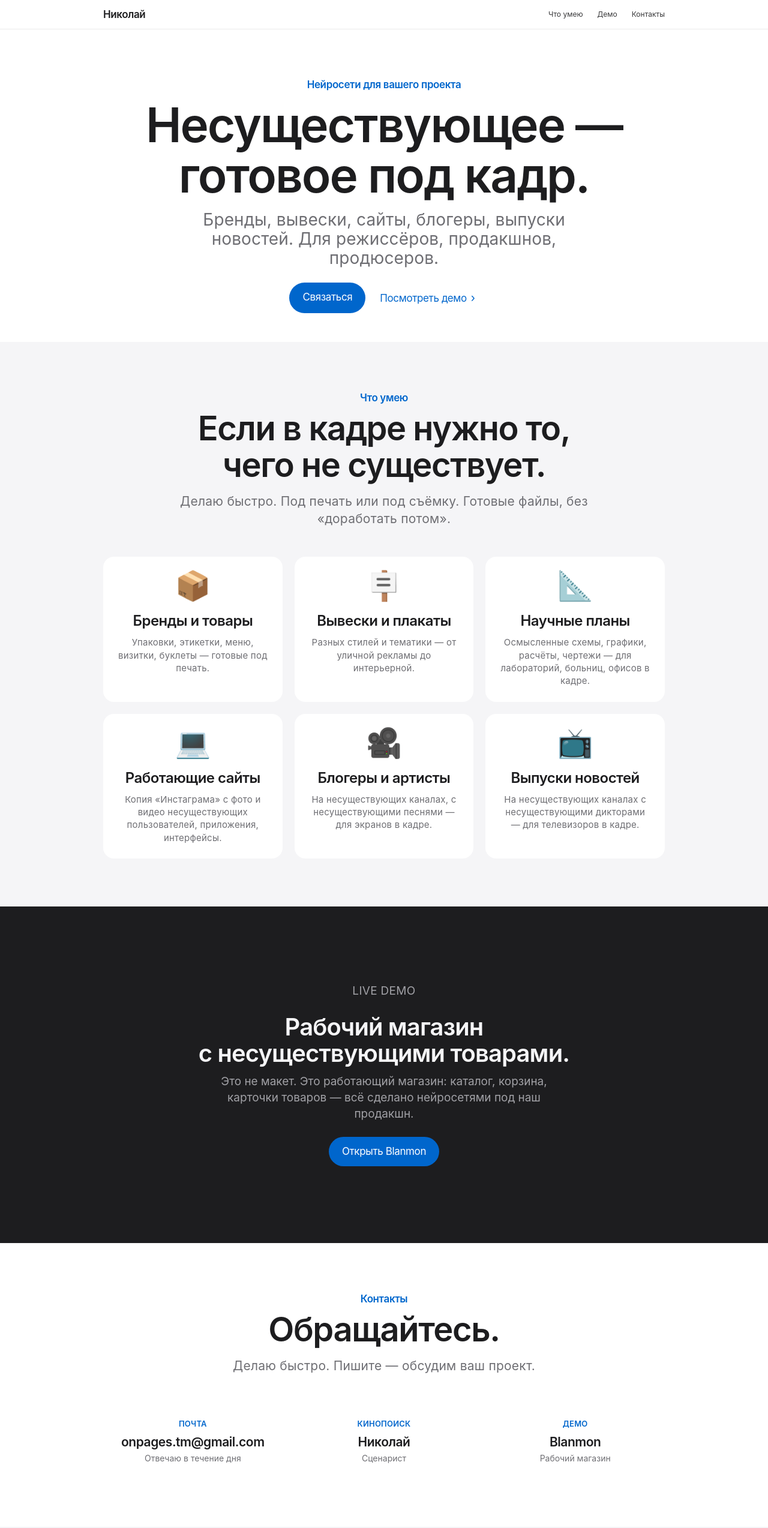
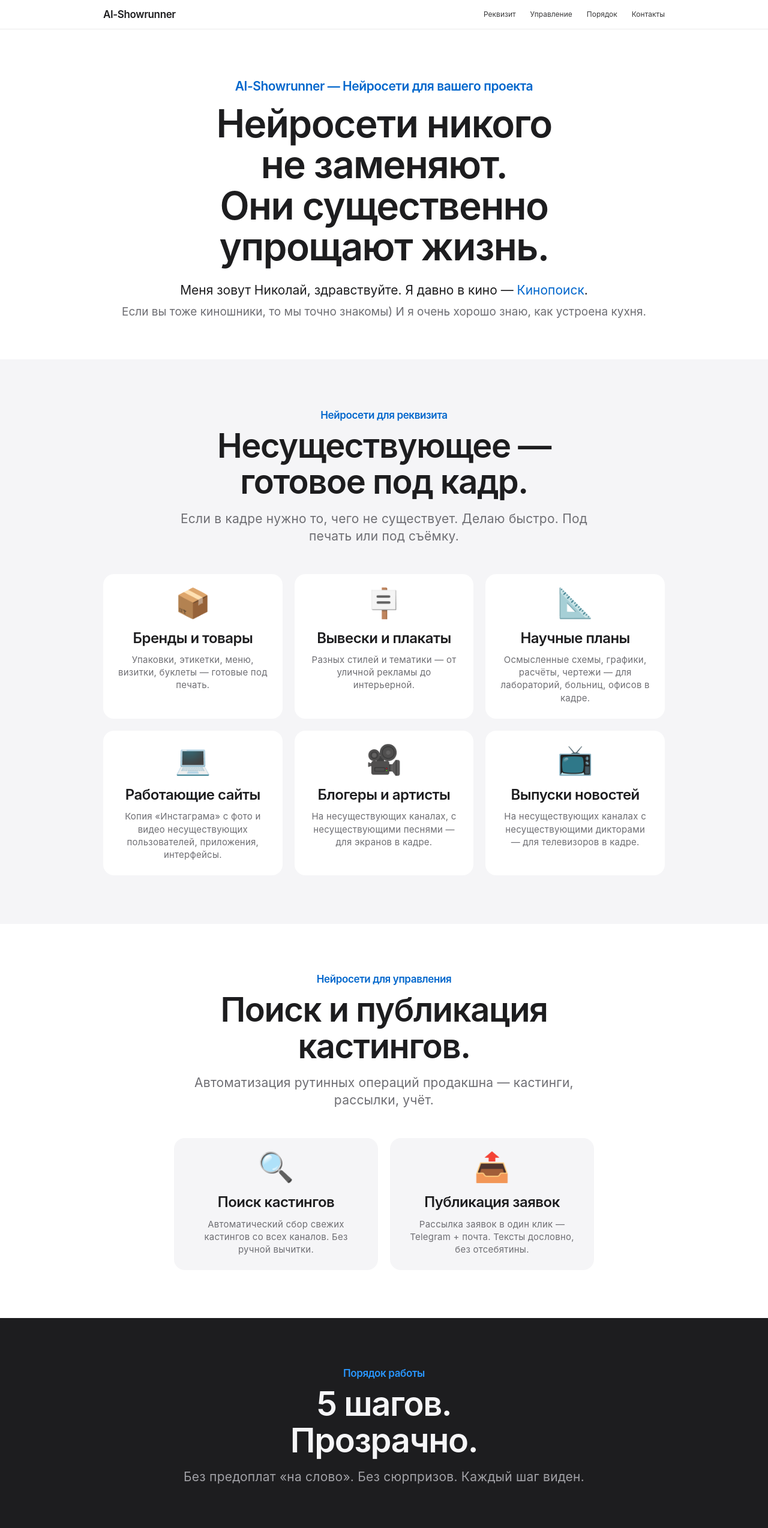
Before and after one commit to Onpages/ai-showrunner-demo, a plain HTML site: page index.html in a window 1280 px wide. Shown: the top 2547 px of the page at 60% size. Drawn offline with Linux system fonts and the light colour scheme.

Commit message:
Лендинг v3 по структуре Коли: AI-Showrunner, 2 секции (реквизит + управление), порядок 5 шагов, призыв, 2 постскриптума — 21.11.2026

```diff
--- a/index.html
+++ b/index.html
@@ -3,34 +3,28 @@
 <head>
 <meta charset="UTF-8">
 <meta name="viewport" content="width=device-width, initial-scale=1.0">
-<title>Нейросети для вашего проекта — Николай</title>
-<meta name="description" content="Несуществующие бренды, вывески, сайты, блогеры, выпуски новостей — готовые под кадр. Для режиссёров, продакшнов, продюсеров.">
+<title>AI-Showrunner — Нейросети для вашего проекта</title>
+<meta name="description" content="Нейросети для кино: реквизит, сайты, вывески, блогеры + управление кастингами. Николай, сценарист.">
 <style>
   /* === Apple Design System === */
   *, *::before, *::after { margin: 0; padding: 0; box-sizing: border-box; }
 
   :root {
-    /* Surface */
     --canvas: #ffffff;
     --canvas-parchment: #f5f5f7;
     --surface-pearl: #fafafc;
     --surface-tile-dark: #1d1d1f;
 
-    /* Text */
     --ink: #1d1d1f;
     --body: #1d1d1f;
     --body-sub: #6e6e73;
     --body-on-dark: #f5f5f7;
     --body-on-dark-sub: #a1a1a6;
 
-    /* Brand */
     --action-blue: #0066cc;
     --action-blue-hover: #0077ed;
-    --action-blue-pressed: #006edb;
-    --focus-blue: #0071e3;
     --sky-link-blue: #2997ff;
 
-    /* Spacing (8px base) */
     --s-xxs: 4px;
     --s-xs: 8px;
     --s-sm: 12px;
@@ -40,7 +34,6 @@
     --s-xxl: 48px;
     --s-section: 80px;
 
-    /* Typography */
     --font-display: -apple-system, BlinkMacSystemFont, "SF Pro Display", "SF Pro Text", "Helvetica Neue", Helvetica, Arial, sans-serif;
     --font-text: -apple-system, BlinkMacSystemFont, "SF Pro Text", "Helvetica Neue", Helvetica, Arial, sans-serif;
   }
@@ -56,88 +49,40 @@
     font-weight: 400;
   }
 
-  .container {
-    max-width: 980px;
-    margin: 0 auto;
-    padding: 0 22px;
-  }
+  .container { max-width: 980px; margin: 0 auto; padding: 0 22px; }
 
-  /* === NAV (frosted, как Apple nav) === */
+  /* === NAV === */
   nav {
-    position: sticky;
-    top: 0;
-    z-index: 100;
+    position: sticky; top: 0; z-index: 100;
     background: rgba(255, 255, 255, 0.72);
     backdrop-filter: saturate(180%) blur(20px);
     -webkit-backdrop-filter: saturate(180%) blur(20px);
     border-bottom: 1px solid rgba(0, 0, 0, 0.08);
   }
-  nav .container {
-    display: flex;
-    align-items: center;
-    justify-content: space-between;
-    height: 48px;
-  }
-  nav .brand {
-    font-size: 17px;
-    font-weight: 600;
-    letter-spacing: -0.022em;
-    color: var(--ink);
-    text-decoration: none;
-  }
-  nav .nav-links {
-    display: flex;
-    gap: 24px;
-    align-items: center;
-  }
-  nav .nav-link {
-    font-size: 12px;
-    font-weight: 400;
-    color: var(--ink);
-    text-decoration: none;
-    opacity: 0.88;
-    transition: opacity 0.15s;
-  }
+  nav .container { display: flex; align-items: center; justify-content: space-between; height: 48px; }
+  nav .brand { font-size: 17px; font-weight: 600; letter-spacing: -0.022em; color: var(--ink); text-decoration: none; }
+  nav .nav-links { display: flex; gap: 24px; align-items: center; }
+  nav .nav-link { font-size: 12px; color: var(--ink); text-decoration: none; opacity: 0.88; transition: opacity 0.15s; }
   nav .nav-link:hover { opacity: 1; }
 
-  /* === HERO (Apple product tile — centered, airy) === */
-  .hero {
-    padding: var(--s-section) 0 var(--s-xxl);
-    text-align: center;
-    background: var(--canvas);
-  }
-  .hero-eyebrow {
-    font-size: 17px;
-    font-weight: 600;
-    color: var(--action-blue);
-    margin-bottom: var(--s-sm);
-    letter-spacing: -0.022em;
-  }
+  /* === HERO === */
+  .hero { padding: var(--s-section) 0 var(--s-xxl); text-align: center; background: var(--canvas); }
+  .hero-eyebrow { font-size: 21px; font-weight: 600; color: var(--action-blue); margin-bottom: var(--s-sm); letter-spacing: -0.022em; }
   .hero h1 {
     font-family: var(--font-display);
-    font-size: 80px;
+    font-size: 64px;
     font-weight: 600;
     letter-spacing: -0.025em;
-    line-height: 1.05;
+    line-height: 1.07;
     color: var(--ink);
-    margin-bottom: var(--s-md);
+    margin-bottom: var(--s-lg);
   }
-  .hero-sub {
-    font-size: 28px;
-    font-weight: 400;
-    line-height: 1.14;
-    letter-spacing: 0.004em;
-    color: var(--body-sub);
-    max-width: 700px;
-    margin: 0 auto var(--s-lg);
-  }
-  .hero-actions {
-    display: flex;
-    gap: 18px;
-    justify-content: center;
-    flex-wrap: wrap;
-    margin-top: var(--s-lg);
-  }
+  .hero-greeting { font-size: 21px; font-weight: 400; color: var(--ink); margin-bottom: var(--s-xs); line-height: 1.38; }
+  .hero-greeting a { color: var(--action-blue); text-decoration: none; }
+  .hero-greeting a:hover { text-decoration: underline; }
+  .hero-bridge { font-size: 19px; font-weight: 400; color: var(--body-sub); margin-bottom: var(--s-md); line-height: 1.42; }
+  .hero-thesis { font-size: 24px; font-weight: 600; color: var(--ink); max-width: 680px; margin: var(--s-lg) auto 0; line-height: 1.3; letter-spacing: -0.012em; }
+  .hero-actions { display: flex; gap: 18px; justify-content: center; flex-wrap: wrap; margin-top: var(--s-xl); }
 
   /* === BUTTONS === */
   .btn {
@@ -152,50 +97,19 @@
     letter-spacing: -0.022em;
   }
   .btn:active { transform: scale(0.95); }
+  .btn-primary { background: var(--action-blue); color: var(--canvas); }
+  .btn-primary:hover { background: var(--action-blue-hover); }
+  .btn-link { color: var(--action-blue); background: transparent; padding: 12px 6px; }
+  .btn-link:hover { text-decoration: underline; }
+  .btn-link::after { content: " ›"; font-size: 1.1em; margin-left: 2px; }
 
-  .btn-primary {
-    background: var(--action-blue);
-    color: var(--canvas);
-  }
-  .btn-primary:hover { background: var(--action-blue-hover); }
+  /* === SECTION === */
+  section.tile { padding: var(--s-section) 0; border-top: 1px solid var(--canvas-parchment); }
+  section.tile.dark { background: var(--surface-tile-dark); color: var(--body-on-dark); border-top: none; }
+  section.tile.parchment { background: var(--canvas-parchment); }
 
-  .btn-link {
-    color: var(--action-blue);
-    background: transparent;
-    padding: 12px 6px;
-  }
-  .btn-link:hover { text-decoration: underline; }
-  .btn-link::after {
-    content: " ›";
-    font-size: 1.1em;
-    margin-left: 2px;
-  }
-
-  /* === SECTION BASE === */
-  section.tile {
-    padding: var(--s-section) 0;
-    border-top: 1px solid var(--canvas-parchment);
-  }
-  section.tile.dark {
-    background: var(--surface-tile-dark);
-    color: var(--body-on-dark);
-    border-top: none;
-  }
-  section.tile.parchment {
-    background: var(--canvas-parchment);
-  }
-
-  .section-head {
-    text-align: center;
-    margin-bottom: var(--s-xxl);
-  }
-  .section-eyebrow {
-    font-size: 17px;
-    font-weight: 600;
-    color: var(--action-blue);
-    margin-bottom: var(--s-xs);
-    letter-spacing: -0.022em;
-  }
+  .section-head { text-align: center; margin-bottom: var(--s-xxl); }
+  .section-eyebrow { font-size: 17px; font-weight: 600; color: var(--action-blue); margin-bottom: var(--s-xs); letter-spacing: -0.022em; }
   section.tile.dark .section-eyebrow { color: var(--sky-link-blue); }
   .section-title {
     font-family: var(--font-display);
@@ -208,17 +122,14 @@
   }
   section.tile.dark .section-title { color: var(--body-on-dark); }
   .section-sub {
-    font-size: 21px;
-    font-weight: 400;
-    line-height: 1.38;
+    font-size: 21px; font-weight: 400; line-height: 1.38;
     color: var(--body-sub);
-    max-width: 700px;
-    margin: 0 auto;
+    max-width: 700px; margin: 0 auto;
     letter-spacing: 0.011em;
   }
   section.tile.dark .section-sub { color: var(--body-on-dark-sub); }
 
-  /* === CARDS GRID (Apple accessories grid) === */
+  /* === CARDS GRID === */
   .grid {
     display: grid;
     grid-template-columns: repeat(3, 1fr);
@@ -232,17 +143,9 @@
     text-align: center;
     transition: transform 0.2s ease;
   }
-  section.tile.parchment .card {
-    background: var(--canvas);
-  }
-  .card:hover {
-    transform: translateY(-2px);
-  }
-  .card-emoji {
-    font-size: 48px;
-    line-height: 1;
-    margin-bottom: var(--s-md);
-  }
+  section.tile.parchment .card { background: var(--canvas); }
+  .card:hover { transform: translateY(-2px); }
+  .card-emoji { font-size: 48px; line-height: 1; margin-bottom: var(--s-md); }
   .card h3 {
     font-family: var(--font-display);
     font-size: 24px;
@@ -259,80 +162,71 @@
     letter-spacing: 0.016em;
   }
 
-  /* === DEMO CARD (full-width highlight) === */
-  .demo-card {
-    max-width: 700px;
-    margin: 0 auto;
-    text-align: center;
-    padding: var(--s-xxl) var(--s-lg);
+  /* === ORDER PIPELINE === */
+  .pipeline { margin-top: var(--s-xl); max-width: 700px; margin-left: auto; margin-right: auto; }
+  .step {
+    display: flex;
+    gap: var(--s-lg);
+    padding: var(--s-lg) 0;
+    border-bottom: 1px solid var(--canvas-parchment);
+    align-items: flex-start;
   }
-  .demo-eyebrow {
-    font-size: 14px;
-    font-weight: 600;
-    color: var(--action-blue);
-    margin-bottom: var(--s-xs);
-    letter-spacing: 0.016em;
-    text-transform: uppercase;
+  .step:last-child { border-bottom: none; }
+  .step-num {
+    flex-shrink: 0;
+    width: 36px; height: 36px;
+    border-radius: 50%;
+    background: var(--action-blue);
+    color: var(--canvas);
+    display: flex; align-items: center; justify-content: center;
+    font-weight: 600; font-size: 17px;
+    letter-spacing: -0.022em;
   }
-  .demo-card h3 {
+  .step-body { flex: 1; padding-top: 4px; }
+  .step-body .step-title { font-size: 19px; font-weight: 600; color: var(--ink); margin-bottom: 4px; letter-spacing: -0.022em; }
+  .step-body .step-desc { font-size: 15px; color: var(--body-sub); line-height: 1.42; }
+
+  /* === CTA === */
+  .cta-card {
+    max-width: 700px; margin: 0 auto;
+    text-align: center; padding: var(--s-xxl) var(--s-lg);
+  }
+  .cta-card h3 {
     font-family: var(--font-display);
-    font-size: 40px;
-    font-weight: 600;
+    font-size: 40px; font-weight: 600;
     letter-spacing: -0.022em;
     color: var(--ink);
     margin-bottom: var(--s-sm);
     line-height: 1.1;
   }
-  section.tile.dark .demo-card h3 { color: var(--body-on-dark); }
-  .demo-card p {
-    font-size: 19px;
-    font-weight: 400;
-    line-height: 1.42;
+  .cta-card p {
+    font-size: 19px; font-weight: 400; line-height: 1.42;
     color: var(--body-sub);
     margin-bottom: var(--s-lg);
-    max-width: 580px;
-    margin-left: auto;
-    margin-right: auto;
+    max-width: 580px; margin-left: auto; margin-right: auto;
   }
-  section.tile.dark .demo-card p { color: var(--body-on-dark-sub); }
 
-  /* === CONTACT === */
-  .contact-grid {
-    display: grid;
-    grid-template-columns: repeat(3, 1fr);
-    gap: 20px;
-    margin-top: var(--s-xl);
+  /* === POSTSCRIPTS === */
+  .postscripts {
+    max-width: 700px;
+    margin: var(--s-xl) auto 0;
+    padding: var(--s-lg);
+    background: var(--canvas-parchment);
+    border-radius: 18px;
+    text-align: left;
   }
-  .contact-tile {
-    background: var(--canvas);
-    border-radius: 18px;
-    padding: var(--s-lg);
-    text-align: center;
-    text-decoration: none;
-    color: var(--ink);
-    transition: transform 0.2s ease;
+  .ps {
+    font-size: 15px;
+    color: var(--body-sub);
+    line-height: 1.5;
+    margin-bottom: var(--s-md);
+    padding-left: var(--s-md);
+    border-left: 3px solid var(--action-blue);
   }
-  .contact-tile:hover { transform: translateY(-2px); }
-  .contact-tile .ct-label {
-    font-size: 13px;
-    font-weight: 600;
-    color: var(--action-blue);
-    margin-bottom: var(--s-xs);
-    letter-spacing: 0.016em;
-    text-transform: uppercase;
-  }
-  .contact-tile .ct-value {
-    font-size: 21px;
-    font-weight: 600;
-    color: var(--ink);
-    letter-spacing: -0.022em;
-    line-height: 1.2;
-  }
-  .contact-tile .ct-sub {
-    font-size: 14px;
-    color: var(--body-sub);
-    margin-top: var(--s-xxs);
-  }
+  .ps:last-child { margin-bottom: 0; }
+  .ps strong { color: var(--ink); font-weight: 600; }
+  .ps a { color: var(--action-blue); text-decoration: none; }
+  .ps a:hover { text-decoration: underline; }
 
   /* === FOOTER === */
   footer {
@@ -343,36 +237,25 @@
     line-height: 1.5;
     letter-spacing: 0.016em;
   }
-  footer .container {
-    display: flex;
-    justify-content: space-between;
-    align-items: center;
-    flex-wrap: wrap;
-    gap: var(--s-md);
-  }
-  footer .footer-left a {
-    color: var(--action-blue);
-    text-decoration: none;
-  }
+  footer .container { display: flex; justify-content: space-between; align-items: center; flex-wrap: wrap; gap: var(--s-md); }
+  footer .footer-left a { color: var(--action-blue); text-decoration: none; }
   footer .footer-left a:hover { text-decoration: underline; }
-  footer .ai-note {
-    font-style: italic;
-    color: var(--body-sub);
-    opacity: 0.85;
-  }
 
   /* === MOBILE === */
   @media (max-width: 833px) {
-    .hero h1 { font-size: 48px; }
-    .hero-sub { font-size: 21px; }
+    .hero h1 { font-size: 40px; }
+    .hero-greeting { font-size: 17px; }
+    .hero-bridge { font-size: 17px; }
+    .hero-thesis { font-size: 19px; }
     .section-title { font-size: 36px; }
     .section-sub { font-size: 17px; }
     .grid { grid-template-columns: 1fr; gap: 12px; }
-    .contact-grid { grid-template-columns: 1fr; gap: 12px; }
-    .demo-card h3 { font-size: 28px; }
-    .demo-card p { font-size: 17px; }
+    .cta-card h3 { font-size: 28px; }
+    .cta-card p { font-size: 17px; }
     nav .nav-links { gap: 12px; }
     nav .nav-link { font-size: 11px; }
+    .step { gap: var(--s-md); }
+    .step-num { width: 32px; height: 32px; font-size: 15px; }
   }
 </style>
 </head>
@@ -381,10 +264,11 @@
 <!-- NAV -->
 <nav>
   <div class="container">
-    <a href="#top" class="brand">Николай</a>
+    <a href="#top" class="brand">AI-Showrunner</a>
     <div class="nav-links">
-      <a href="#what" class="nav-link">Что умею</a>
-      <a href="#demo" class="nav-link">Демо</a>
+      <a href="#requisite" class="nav-link">Реквизит</a>
+      <a href="#management" class="nav-link">Управление</a>
+      <a href="#order" class="nav-link">Порядок</a>
       <a href="#contacts" class="nav-link">Контакты</a>
     </div>
   </div>
@@ -393,23 +277,21 @@
 <!-- HERO -->
 <section class="hero" id="top">
   <div class="container">
-    <p class="hero-eyebrow">Нейросети для вашего проекта</p>
-    <h1>Несуществующее —<br>готовое под кадр.</h1>
-    <p class="hero-sub">Бренды, вывески, сайты, блогеры, выпуски новостей. Для режиссёров, продакшнов, продюсеров.</p>
-    <div class="hero-actions">
-      <a href="#contacts" class="btn btn-primary">Связаться</a>
-      <a href="#demo" class="btn btn-link">Посмотреть демо</a>
-    </div>
+    <p class="hero-eyebrow">AI-Showrunner — Нейросети для вашего проекта</p>
+    <h1>Нейросети никого<br>не заменяют.<br>Они существенно<br>упрощают жизнь.</h1>
+
+    <p class="hero-greeting">Меня зовут Николай, здравствуйте. Я давно в кино — <a href="https://www.kinopoisk.ru/name/10137792/" target="_blank" rel="noopener">Кинопоиск</a>.</p>
+    <p class="hero-bridge">Если вы тоже киношники, то мы точно знакомы) И я очень хорошо знаю, как устроена кухня.</p>
   </div>
 </section>
 
-<!-- WHAT WE DO -->
-<section class="tile parchment" id="what">
+<!-- REQUISITE -->
+<section class="tile parchment" id="requisite">
   <div class="container">
     <div class="section-head">
-      <p class="section-eyebrow">Что умею</p>
-      <h2 class="section-title">Если в кадре нужно то,<br>чего не существует.</h2>
-      <p class="section-sub">Делаю быстро. Под печать или под съёмку. Готовые файлы, без «доработать потом».</p>
+      <p class="section-eyebrow">Нейросети для реквизита</p>
+      <h2 class="section-title">Несуществующее —<br>готовое под кадр.</h2>
+      <p class="section-sub">Если в кадре нужно то, чего не существует. Делаю быстро. Под печать или под съёмку.</p>
     </div>
     <div class="grid">
 
@@ -453,46 +335,94 @@
   </div>
 </section>
 
-<!-- LIVE DEMO -->
-<section class="tile dark" id="demo">
+<!-- MANAGEMENT -->
+<section class="tile" id="management">
   <div class="container">
-    <div class="demo-card">
-      <p class="demo-eyebrow">Live demo</p>
-      <h3>Рабочий магазин<br>с несуществующими товарами.</h3>
-      <p>Это не макет. Это работающий магазин: каталог, корзина, карточки товаров — всё сделано нейросетями под наш продакшн.</p>
-      <a href="https://onpages.github.io/blanmon/" target="_blank" rel="noopener" class="btn btn-primary">Открыть Blanmon</a>
+    <div class="section-head">
+      <p class="section-eyebrow">Нейросети для управления</p>
+      <h2 class="section-title">Поиск и публикация<br>кастингов.</h2>
+      <p class="section-sub">Автоматизация рутинных операций продакшна — кастинги, рассылки, учёт.</p>
+    </div>
+    <div class="grid" style="grid-template-columns: repeat(2, 1fr); max-width: 700px; margin-left: auto; margin-right: auto;">
+      <div class="card" style="background: var(--canvas-parchment);">
+        <div class="card-emoji">🔍</div>
+        <h3>Поиск кастингов</h3>
+        <p>Автоматический сбор свежих кастингов со всех каналов. Без ручной вычитки.</p>
+      </div>
+      <div class="card" style="background: var(--canvas-parchment);">
+        <div class="card-emoji">📤</div>
+        <h3>Публикация заявок</h3>
+        <p>Рассылка заявок в один клик — Telegram + почта. Тексты дословно, без отсебятины.</p>
+      </div>
     </div>
   </div>
 </section>
 
-<!-- CONTACTS -->
+<!-- ORDER -->
+<section class="tile dark" id="order">
+  <div class="container">
+    <div class="section-head">
+      <p class="section-eyebrow">Порядок работы</p>
+      <h2 class="section-title">5 шагов.<br>Прозрачно.</h2>
+      <p class="section-sub">Без предоплат «на слово». Без сюрпризов. Каждый шаг виден.</p>
+    </div>
+    <div class="pipeline">
+      <div class="step">
+        <div class="step-num">1</div>
+        <div class="step-body">
+          <div class="step-title">Присылаете материал</div>
+          <div class="step-desc">Что нужно сделать — описание, референсы, контекст сцены.</div>
+        </div>
+      </div>
+      <div class="step">
+        <div class="step-num">2</div>
+        <div class="step-body">
+          <div class="step-title">Получаете рабочую версию</div>
+          <div class="step-desc">Черновик, который уже можно посмотреть и понять, попали или нет.</div>
+        </div>
+      </div>
+      <div class="step">
+        <div class="step-num">3</div>
+        <div class="step-body">
+          <div class="step-title">Смотрите, присылаете правки. Договариваемся об оплате</div>
+          <div class="step-desc">Что поправить, что оставить. Финальная цена — после правок.</div>
+        </div>
+      </div>
+      <div class="step">
+        <div class="step-num">4</div>
+        <div class="step-body">
+          <div class="step-title">Получаете материал</div>
+          <div class="step-desc">Готовый финал — в нужных форматах, под печать или под съёмку.</div>
+        </div>
+      </div>
+      <div class="step">
+        <div class="step-num">5</div>
+        <div class="step-body">
+          <div class="step-title">Оплачиваете</div>
+          <div class="step-desc">После получения. Безопасно для вас.</div>
+        </div>
+      </div>
+    </div>
+  </div>
+</section>
+
+<!-- CTA -->
 <section class="tile" id="contacts">
   <div class="container">
-    <div class="section-head">
-      <p class="section-eyebrow">Контакты</p>
-      <h2 class="section-title">Обращайтесь.</h2>
-      <p class="section-sub">Делаю быстро. Пишите — обсудим ваш проект.</p>
+    <div class="cta-card">
+      <p class="section-eyebrow">Призыв к действию</p>
+      <h3>Давайте поговорим.</h3>
+      <p>Если у вас горит или просто есть задача — пишите. Отвечаю в течение дня.</p>
+      <a href="mailto:onpages.tm@gmail.com" class="btn btn-primary">Написать на почту</a>
     </div>
-    <div class="contact-grid">
 
-      <a href="mailto:onpages.tm@gmail.com" class="contact-tile">
-        <p class="ct-label">Почта</p>
-        <p class="ct-value">onpages.tm@gmail.com</p>
-        <p class="ct-sub">Отвечаю в течение дня</p>
-      </a>
-
-      <a href="https://www.kinopoisk.ru/name/10137792/" target="_blank" rel="noopener" class="contact-tile">
-        <p class="ct-label">Кинопоиск</p>
-        <p class="ct-value">Николай</p>
-        <p class="ct-sub">Сценарист</p>
-      </a>
-
-      <a href="https://onpages.github.io/blanmon/" target="_blank" rel="noopener" class="contact-tile">
-        <p class="ct-label">Демо</p>
-        <p class="ct-value">Blanmon</p>
-        <p class="ct-sub">Рабочий магазин</p>
-      </a>
-
+    <div class="postscripts">
+      <p class="ps">
+        <strong>P.S.</strong> Я сам киношник и понимаю, что в кино всегда «Надо вчера». Поэтому если горит — можете позвонить, и сделаю очень быстро.
+      </p>
+      <p class="ps">
+        <strong>P.P.S.</strong> Этот сайт и это письмо сделала нейросеть, но отвечаю я сам. <a href="https://www.kinopoisk.ru/name/10137792/" target="_blank" rel="noopener">Кинопоиск</a> · <a href="mailto:onpages.tm@gmail.com">onpages.tm@gmail.com</a>
+      </p>
     </div>
   </div>
 </section>
@@ -503,8 +433,8 @@
     <div class="footer-left">
       Николай · <a href="mailto:onpages.tm@gmail.com">onpages.tm@gmail.com</a> · Москва
     </div>
-    <div class="ai-note">
-      Сайт и продукт сделаны с помощью AI-агентов.
+    <div>
+      AI-Showrunner · 2026
     </div>
   </div>
 </footer>
```
